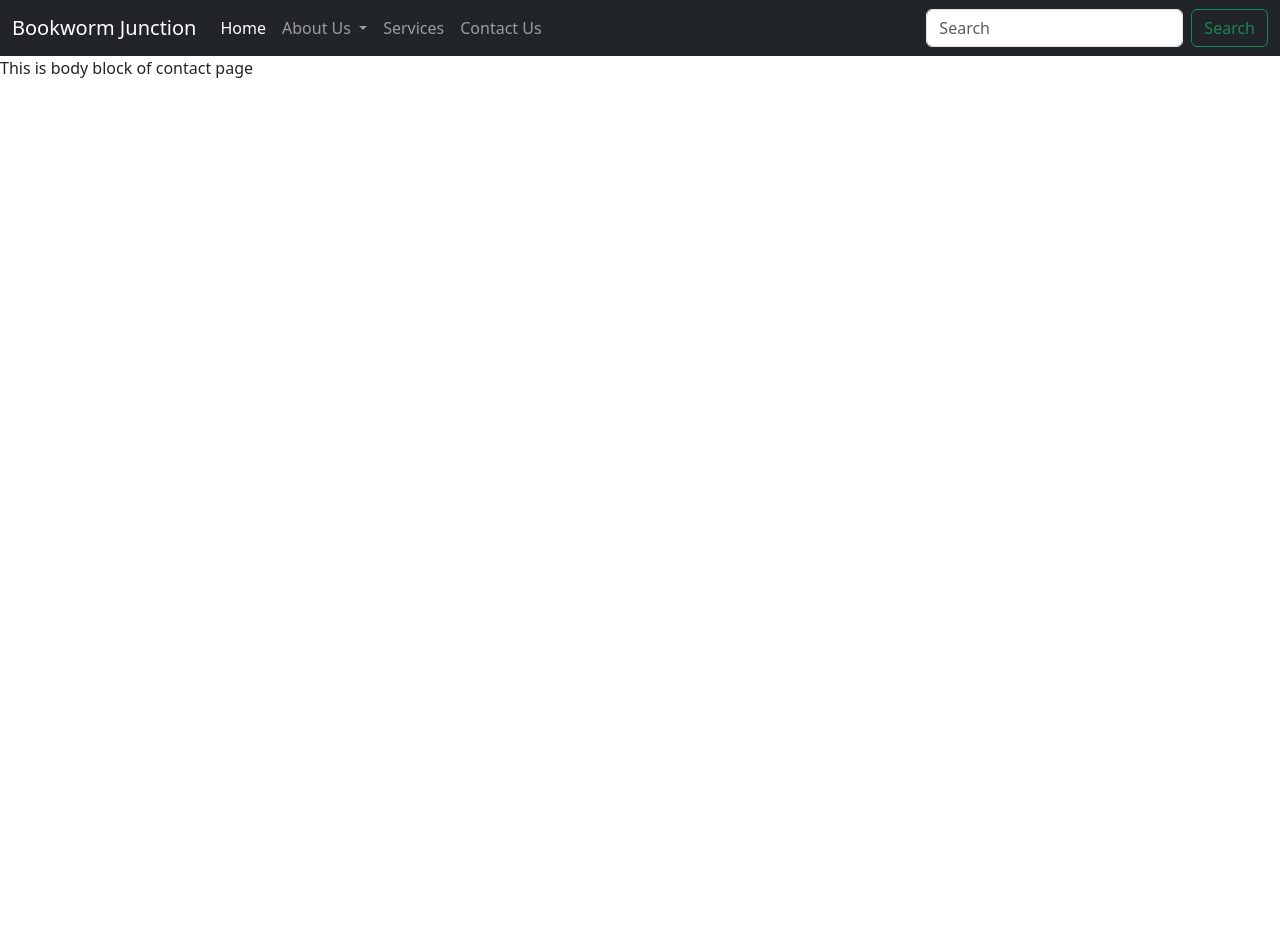
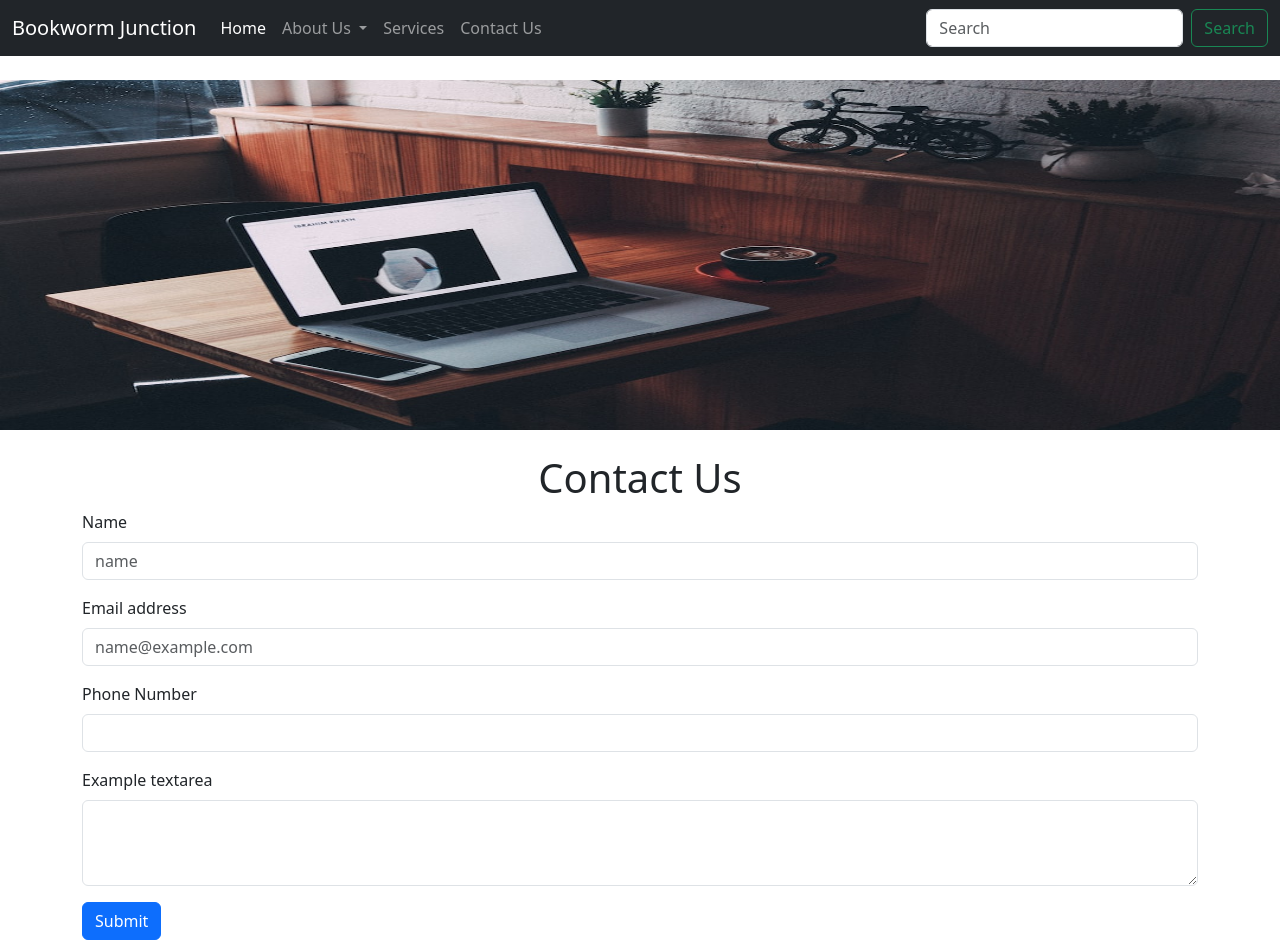
Before and after one commit to riyasachdeva04/library, a Django app: page /contact in a window 1280 px wide. Before the commit the page ends 78 px from the top, so only its background shows below. Run offline with Django 4.2, Linux system fonts and the light colour scheme.

Commit message:
contact page

```diff
--- a/mysite/mysite/templates/contact.html
+++ b/mysite/mysite/templates/contact.html
@@ -5,5 +5,29 @@
 {% endblock title %}
 
 {% block body %}
-  This is body block of contact page
+  <div class="container-fluid my-4 px-0">
+    <img src="/static/contact.jpeg" class="d-block w-100" alt="..." style="max-height: 350px; width: 100%;">
+  </div>
+  <div class="container">
+    <h1 style="display:grid; text-align: center;">Contact Us</h1>
+    <div class="mb-3">
+      <label for="name" class="form-label">Name</label>
+      <input type="text" class="form-control" id="name" placeholder="name">
+    </div>
+    <div class="mb-3">
+      <label for="email" class="form-label">Email address</label>
+      <input type="email" class="form-control" id="email" placeholder="name@example.com">
+    </div>
+    <div class="mb-3">
+      <label for="phone" class="form-label">Phone Number</label>
+      <input type="number" class="form-control" id="phone" placeholder="">
+    </div>
+    <div class="mb-3">
+      <label for="exampleFormControlTextarea1" class="form-label">Example textarea</label>
+      <textarea class="form-control" id="exampleFormControlTextarea1" rows="3"></textarea>
+    </div>
+
+    <button class="btn btn-primary" type="submit">Submit</button>
+  </div>
+
 {% endblock body %}
--- a/mysite/mysite/templates/index.html
+++ b/mysite/mysite/templates/index.html
@@ -44,8 +44,7 @@
     </button>
   </div>
 
-  <h2 style="text-align: center; background-color: bisque;">Most read genres of the month</h2>
-
+  <h2 style="text-align: center; background-color: bisque; margin-bottom: 0px;">Most read genres of the month</h2>
   <div class="container-fluid d-flex justify-content-between my-0 py-4" style = "width: 100%; background-color:bisque ; " >
     <div class="card" style="width: 18rem;">
         <img src="/static/sci-fi.jpeg" class="card-img-top" alt="..." style="max-height: 160px;">
```
Also changed, not shown: mysite/mysite/static/contact.jpeg (added).
